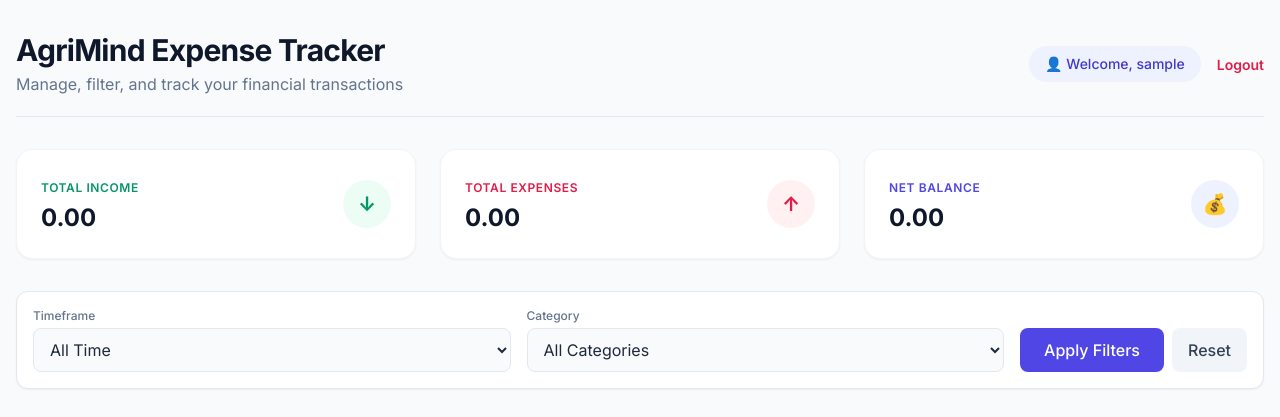
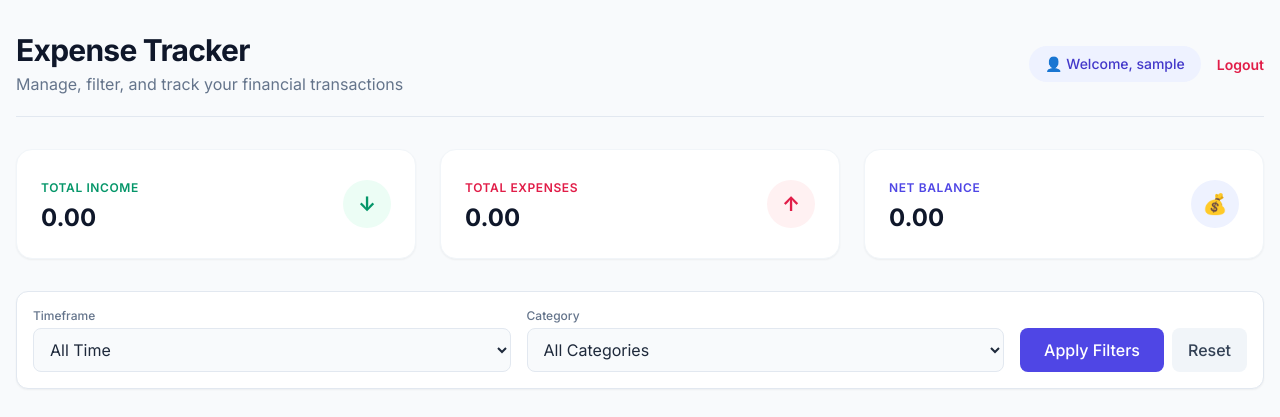
Before and after one commit to parth-django-dev/Expense-Tracker, a Django app: page / in a window 1280 px wide. Shown: the top 417 px of the page. Run offline with Django 4.2, Linux system fonts and the light colour scheme; the visitor is signed in with stand-in values (Sample User, id 1); data that the repository does not hold is empty; some libraries are stand-ins or nearby versions.

Commit message:
Update dashboard title to Expense Tracker

```diff
--- a/expenseAPI/templates/show_expenses.html
+++ b/expenseAPI/templates/show_expenses.html
@@ -20,7 +20,7 @@
         <!-- Header -->
         <div class="flex justify-between items-center mb-8 pb-5 border-b border-slate-200">
             <div>
-                <h1 class="text-3xl font-bold tracking-tight text-slate-900">AgriMind Expense Tracker</h1>
+                <h1 class="text-3xl font-bold tracking-tight text-slate-900">Expense Tracker</h1>
                 <p class="text-slate-500 mt-1">Manage, filter, and track your financial transactions</p>
             </div>
             <div class="flex items-center gap-4">
```
